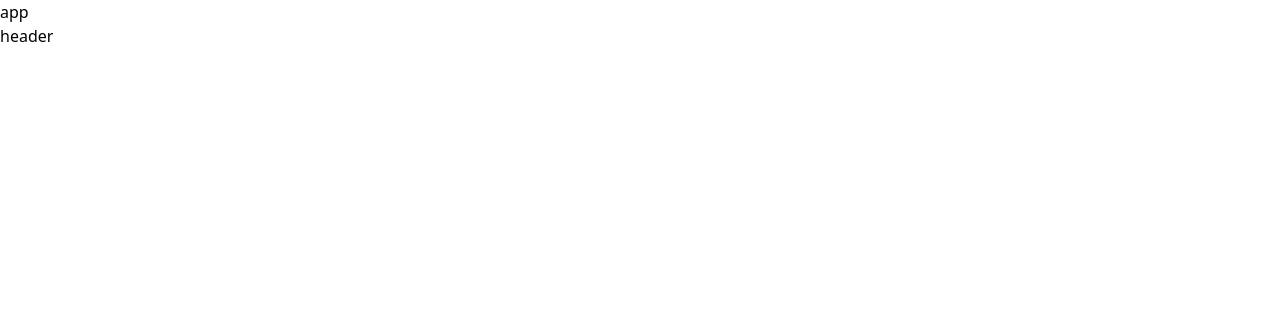
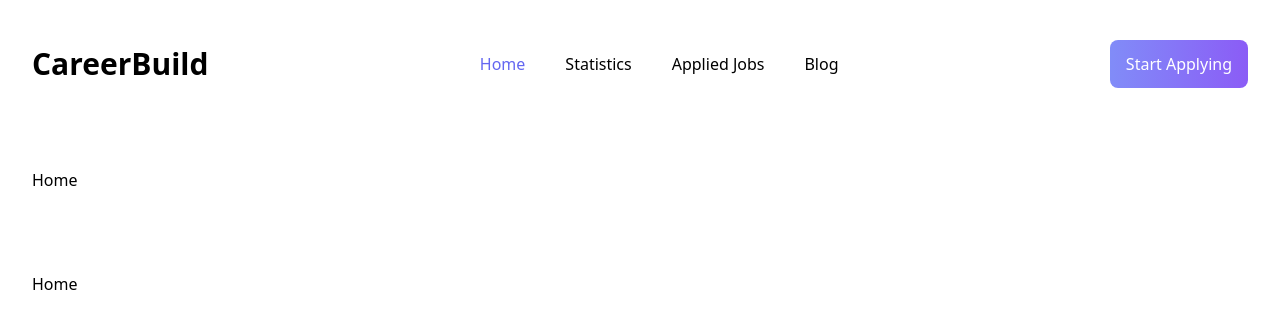
Before and after one commit to WDsayeed/career-build, a React (Vite) app: page / in a window 1280 px wide. Shown: the top 328 px of the page. Built offline with nearby package versions, Linux system fonts and the light colour scheme.

Commit message:
added active link

```diff
--- a/src/App.jsx
+++ b/src/App.jsx
@@ -1,15 +1,16 @@
-
-import './App.css'
-import Header from './Component/Header/Header'
+import { Outlet } from "react-router-dom";
+import "./App.css";
+import Header from "./Component/Header/Header";
+import Home from "./Component/Home/Home";
 
 function App() {
-
   return (
     <div className="">
-app
-<Header></Header>
+      <Header></Header>
+      <Home></Home>
+      <Outlet></Outlet>
     </div>
-  )
+  );
 }
 
-export default App
+export default App;
--- /dev/null
+++ b/src/Component/AppliedJobs/AppliedJobs.jsx
@@ -0,0 +1,11 @@
+import React from 'react';
+
+const AppliedJobs = () => {
+        return (
+                <div>
+                        Apply page
+                </div>
+        );
+};
+
+export default AppliedJobs;
--- /dev/null
+++ b/src/Component/Blog/Blog.jsx
@@ -0,0 +1,11 @@
+import React from 'react';
+
+const Blog = () => {
+        return (
+                <div>
+                        Blog
+                </div>
+        );
+};
+
+export default Blog;
--- a/src/Component/Header/Header.jsx
+++ b/src/Component/Header/Header.jsx
@@ -1,11 +1,41 @@
-import React from 'react';
+import React from "react";
+import { NavLink } from "react-router-dom";
 
 const Header = () => {
-        return (
-                <div>
-                        header
-                </div>
-        );
+  return (
+    <div className="flex justify-between items-center  my-container">
+      <h1 className="text-3xl font-semibold">CareerBuild</h1>
+      <div className="flex gap-10">
+        <NavLink
+          to="/"
+          className={({ isActive }) => (isActive ? "text-indigo-500" : "")}
+        >
+          Home
+        </NavLink>
+        <NavLink
+          to="/statistics"
+          className={({ isActive }) => (isActive ? "text-indigo-500" : "")}
+        >
+          Statistics
+        </NavLink>
+        <NavLink
+          to="/appliedJobs"
+          className={({ isActive }) => (isActive ? "text-indigo-500" : "")}
+        >
+          Applied Jobs
+        </NavLink>
+        <NavLink
+          to="/blog"
+          className={({ isActive }) => (isActive ? "text-indigo-500" : "")}
+        >
+          Blog
+        </NavLink>
+      </div>
+      <button className="btn bg-gradient-to-r from-indigo-400 to-violet-500 px-4 py-3 rounded-lg text-white">
+        Start Applying
+      </button>
+    </div>
+  );
 };
 
 export default Header;
--- /dev/null
+++ b/src/Component/Home/Home.jsx
@@ -0,0 +1,11 @@
+import React from 'react';
+
+const Home = () => {
+        return (
+                <div className='my-container'>
+                        Home
+                </div>
+        );
+};
+
+export default Home;
--- /dev/null
+++ b/src/Component/Statistics/Statistics.jsx
@@ -0,0 +1,11 @@
+import React from 'react';
+
+const Statistics = () => {
+        return (
+                <div>
+                        statistics
+                </div>
+        );
+};
+
+export default Statistics;
--- a/src/index.css
+++ b/src/index.css
@@ -1,6 +1,10 @@
 @tailwind base;
 @tailwind components;
 @tailwind utilities;
+
+.my-container{
+  @apply px-4  mx-auto sm:max-w-xl md:max-w-full lg:max-w-screen-xl md:px-24 lg:px-8 lg:py-10
+}
 
 /* :root {
   font-family: Inter, system-ui, Avenir, Helvetica, Arial, sans-serif;
--- a/src/main.jsx
+++ b/src/main.jsx
@@ -7,12 +7,34 @@ import {
   RouterProvider,
 } from "react-router-dom";
 import ErrorPage from './Component/ErrorPage/ErrorPage';
+import Home from './Component/Home/Home';
+import Statistics from './Component/Statistics/Statistics';
+import AppliedJobs from './Component/AppliedJobs/AppliedJobs';
+import Blog from './Component/Blog/Blog';
 
 const router = createBrowserRouter([
   {
     path: "/",
     element: <App></App>,
-    errorElement:<ErrorPage></ErrorPage>
+    errorElement:<ErrorPage></ErrorPage>,
+    children:[
+      {
+        path:'/',
+        element:<Home></Home>
+      },
+      {
+        path:'statistics',
+        element:<Statistics></Statistics>
+      },
+      {
+        path:'appliedJobs',
+        element:<AppliedJobs></AppliedJobs>
+      },
+      {
+        path:'blog',
+        element:<Blog></Blog>
+      },
+    ]
   },
 ]);
 
```
